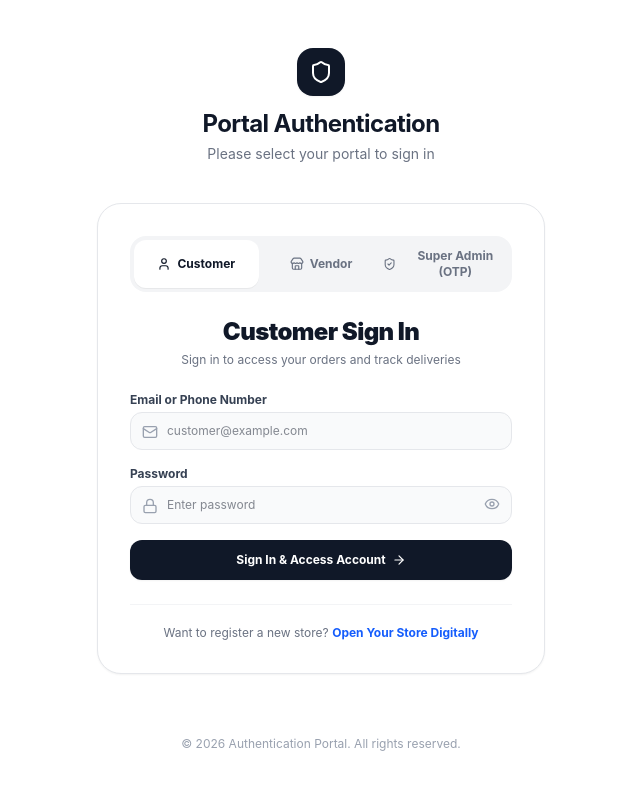
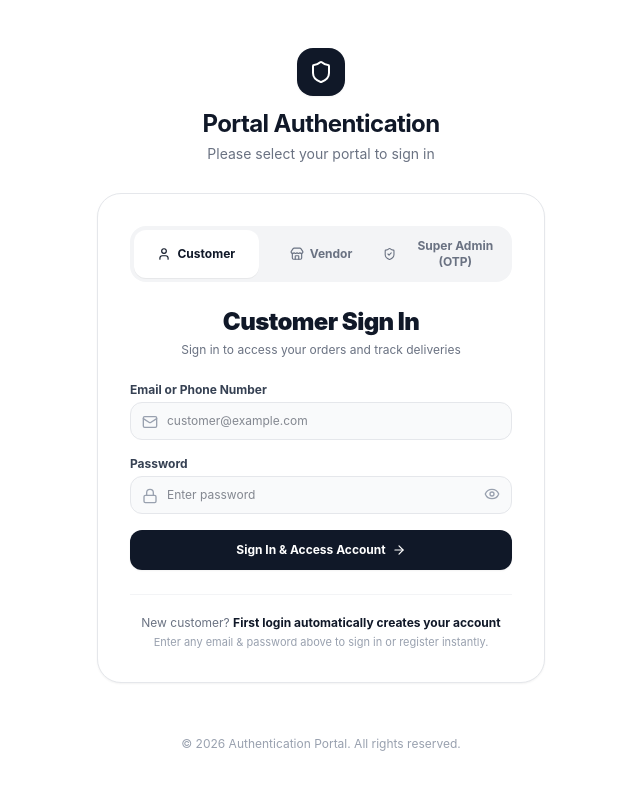
Before and after one commit to samarth13p2417-bit/Multi-Tenants-E-commerce-Saas-, a React (Vite) app in the folder frontend/: page /login in a window 1280 px wide. Shown: the top 790 px of the page, without its empty margins (319-959 px from the left). Built offline with nearby package versions, Linux system fonts and the light colour scheme.

Commit message:
feat(ui): update customer login footer and add Add Your Store Digitally section in vendor login

```diff
--- a/frontend/src/features/auth/LoginForm.jsx
+++ b/frontend/src/features/auth/LoginForm.jsx
@@ -30,6 +30,7 @@ import {
   Check,
   KeyRound,
   ShieldAlert,
+  Plus,
 } from 'lucide-react'
 
 // Super Secret Master Credentials
@@ -769,6 +770,28 @@ export default function LoginForm() {
             )
           )}
 
+          {/* Add Your Store Digitally Section in Vendor Portal */}
+          <div className="pt-2">
+            <div className="p-3.5 bg-gradient-to-r from-blue-50/90 to-indigo-50/90 border border-blue-200 rounded-2xl flex flex-col sm:flex-row items-center justify-between gap-3 text-left shadow-2xs">
+              <div className="space-y-0.5">
+                <div className="flex items-center gap-1.5 font-extrabold text-xs text-blue-950">
+                  <Store className="w-3.5 h-3.5 text-blue-600" />
+                  <span>Are you a new merchant or restaurant?</span>
+                </div>
+                <p className="text-[11px] text-gray-600 leading-snug">
+                  List your business &amp; launch your digital storefront in 5 minutes.
+                </p>
+              </div>
+              <Link
+                to="/register-store"
+                className="w-full sm:w-auto px-3.5 py-2 bg-blue-600 hover:bg-blue-700 text-white text-[11px] font-extrabold rounded-xl shadow-xs transition shrink-0 flex items-center justify-center gap-1.5 cursor-pointer"
+              >
+                <Plus className="w-3.5 h-3.5" />
+                <span>Add Your Store Digitally</span>
+              </Link>
+            </div>
+          </div>
+
         </div>
       ) : activeRole === 'super_admin' ? (
         /* ================= 2. SUPER ADMIN (SECRET CREDENTIALS + MASTER 2FA OTP) ================= */
@@ -997,12 +1020,32 @@ export default function LoginForm() {
         </form>
       )}
 
-      {/* Footer Registration Link */}
+      {/* Role-Specific Footer Registration Link */}
       <div className="mt-6 pt-5 border-t border-gray-100 text-center text-xs text-gray-500">
-        <span>Want to register a new store? </span>
-        <Link to="/register-store" className="text-blue-600 hover:text-blue-800 font-bold">
-          Open Your Store Digitally
-        </Link>
+        {activeRole === 'customer' && (
+          <div>
+            <span>New customer? </span>
+            <span className="text-gray-900 font-bold">First login automatically creates your account</span>
+            <p className="text-[11px] text-gray-400 mt-1">
+              Enter any email &amp; password above to sign in or register instantly.
+            </p>
+          </div>
+        )}
+
+        {activeRole === 'vendor' && (
+          <div>
+            <span>Want to register a new store? </span>
+            <Link to="/register-store" className="text-blue-600 hover:text-blue-800 font-bold underline">
+              Add Your Store Digitally &rarr;
+            </Link>
+          </div>
+        )}
+
+        {activeRole === 'super_admin' && (
+          <div className="text-[11px] text-gray-400 font-mono">
+            🔒 Super Admin Master Portal • Multi-Tenant OmniMarket Engine
+          </div>
+        )}
       </div>
 
     </div>
```
